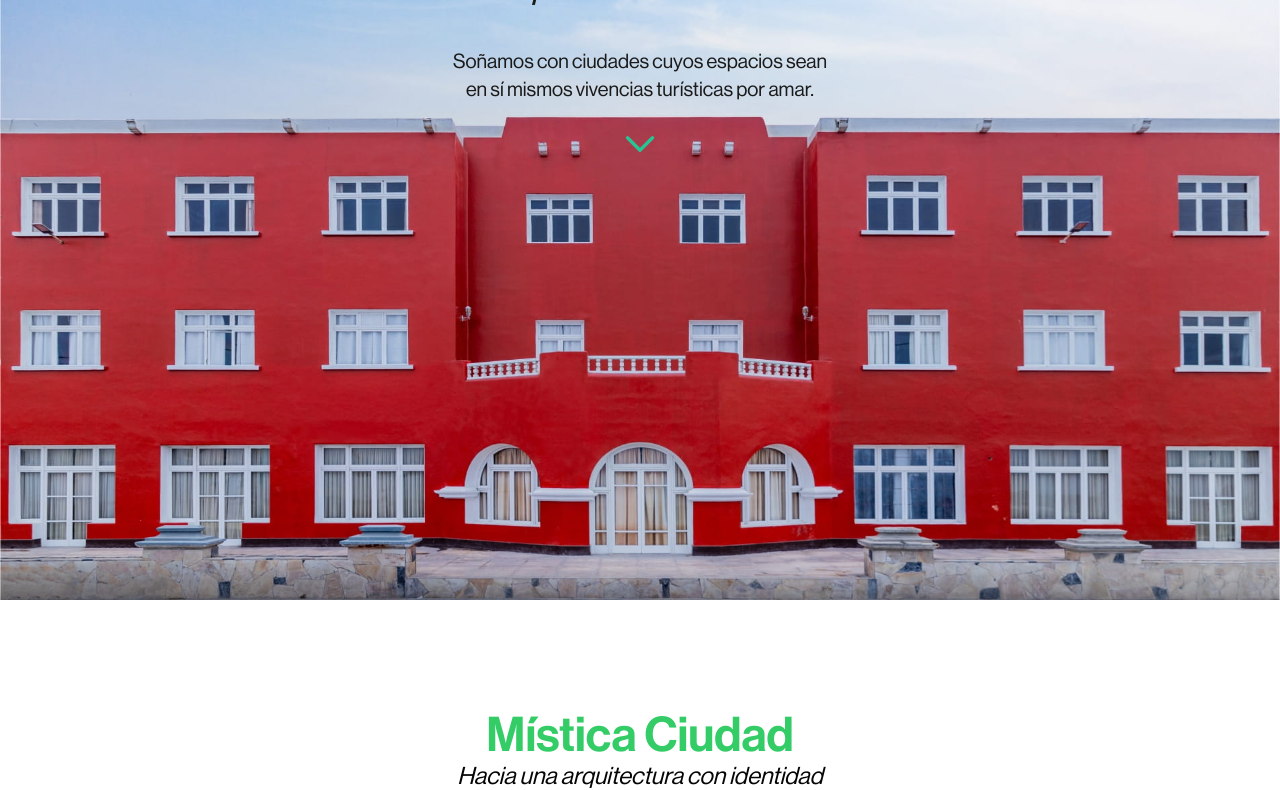
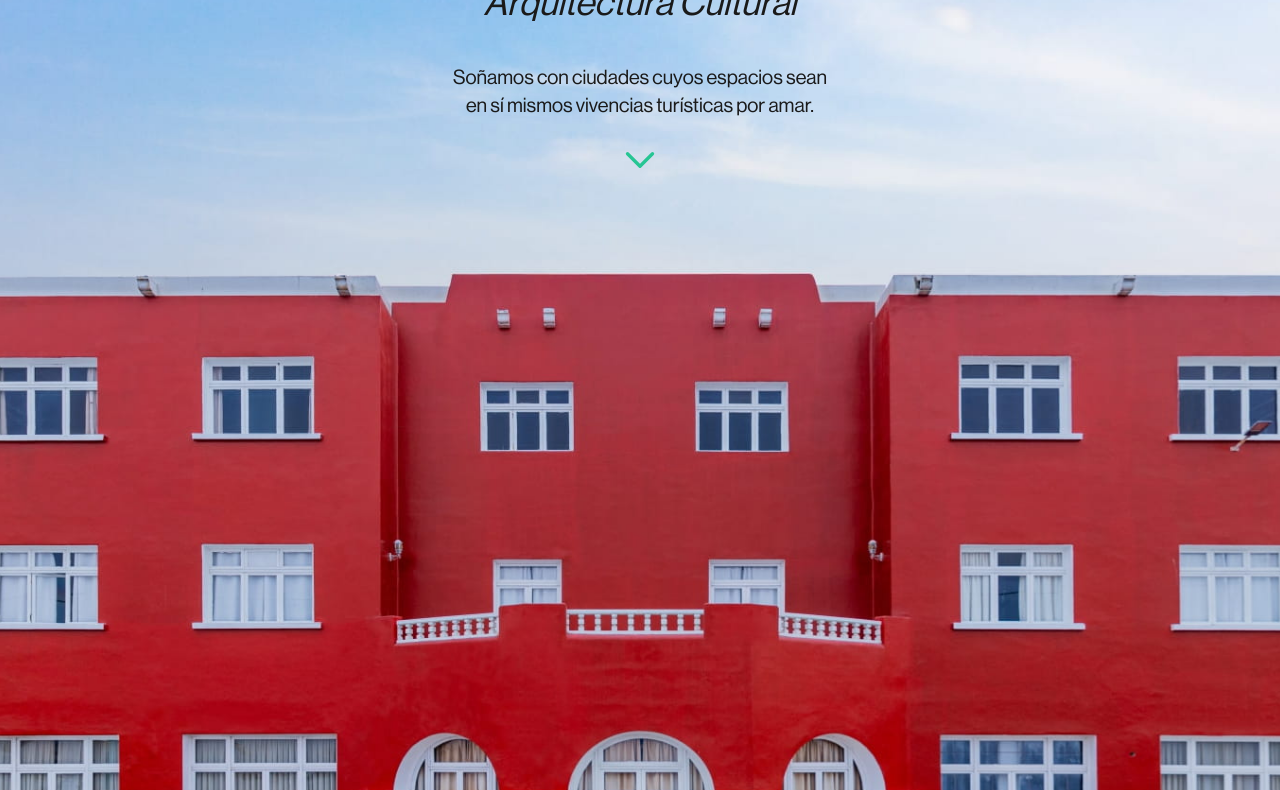
Before and after one commit to chimboteros/chimboteros, an Astro site: page /aldea in a window 1280 px wide. Shown: the part 232-1022 px from the top of the page. Built offline with nearby package versions, Linux system fonts and the light colour scheme; Astro itself is replaced by a stand-in of ours.

Commit message:
small fixes

```diff
--- a/src/sections/aldea/Contacto.astro
+++ b/src/sections/aldea/Contacto.astro
@@ -5,7 +5,7 @@ import Footer from '@/components/Footer.astro'
 
 <section
   id='contacto'
-  class='h-[90rem] md:h-[100rem] py-14 lg:py-32 px-10 bg-[url(/images/aldea/mobile/edificio.jpg)] md:bg-[url(/images/aldea/edificio.jpg)] bg-cover bg-bottom relative'
+  class='h-[90rem] md:h-[108rem] py-14 lg:py-32 px-10 bg-[url(/images/aldea/mobile/edificio.jpg)] md:bg-[url(/images/aldea/edificio.jpg)] bg-cover bg-bottom relative'
 >
   <div class='w-max mx-auto text-center mb-8 lg:mb-2'>
     <Heading title='Contacto' subtitle='Consultas y sugerencias' />
--- a/src/sections/aldea/Hero.astro
+++ b/src/sections/aldea/Hero.astro
@@ -16,12 +16,12 @@ const menuItems = [
 
 <section
   id='hero'
-  class='min-h-[52rem] h-screen bg-[url(/images/aldea/hotel-de-turistas-chimbote.jpg)] bg-center bg-cover'
+  class='min-h-[52rem] h-screen lg:h-[75rem] bg-[url(/images/aldea/hotel-de-turistas-chimbote.jpg)] bg-center bg-cover'
 >
   <Header menuItems={menuItems} />
 
   <div
-    class='max-w-[24rem] mx-auto relative top-24 lg:top-32 text-[#1A1A1A] text-center'
+    class='max-w-[24rem] mx-auto relative top-24 lg:top-36 text-[#1A1A1A] text-center'
   >
     <h1 class='text-5xl lg:text-7xl font-medium'>Aldea</h1>
     <em class='text-2xl lg:text-4xl mb-5 lg:mb-10 block'
```
